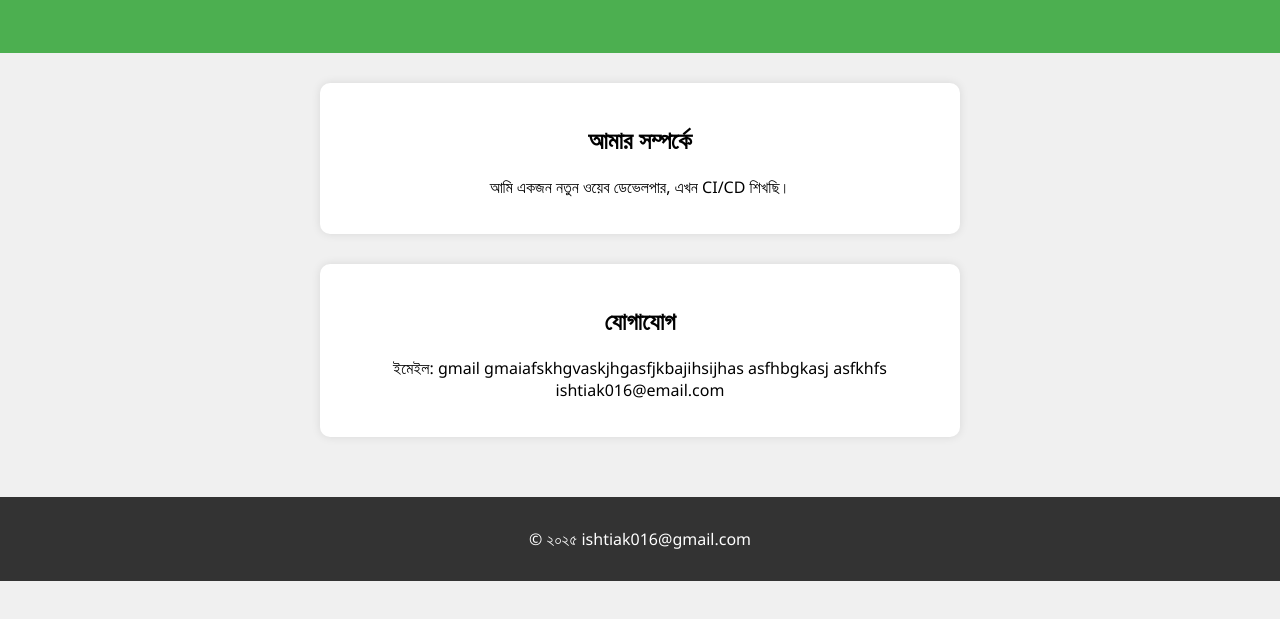
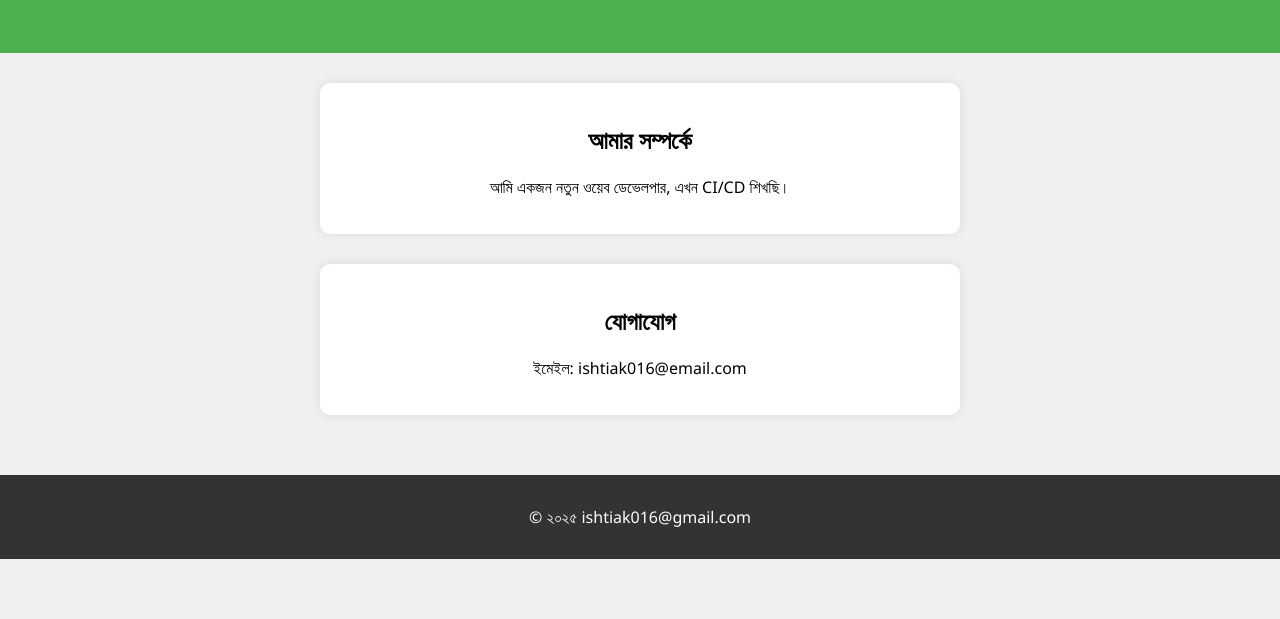
Before and after one commit to ishtiak016/cicd, a plain HTML site: page index.html in a window 1280 px wide. Shown: the part 151-770 px from the top of the page. Drawn offline with Linux system fonts and the light colour scheme.

Commit message:
live project

```diff
--- a/index.html
+++ b/index.html
@@ -20,7 +20,7 @@
 
     <section>
       <h2>যোগাযোগ</h2>
-      <p>ইমেইল: gmail gmaiafskhgvaskjhgasfjkbajihsijhas asfhbgkasj asfkhfs ishtiak016@email.com</p>
+      <p>ইমেইল:  ishtiak016@email.com</p>
     </section>
   </main>
 
```
